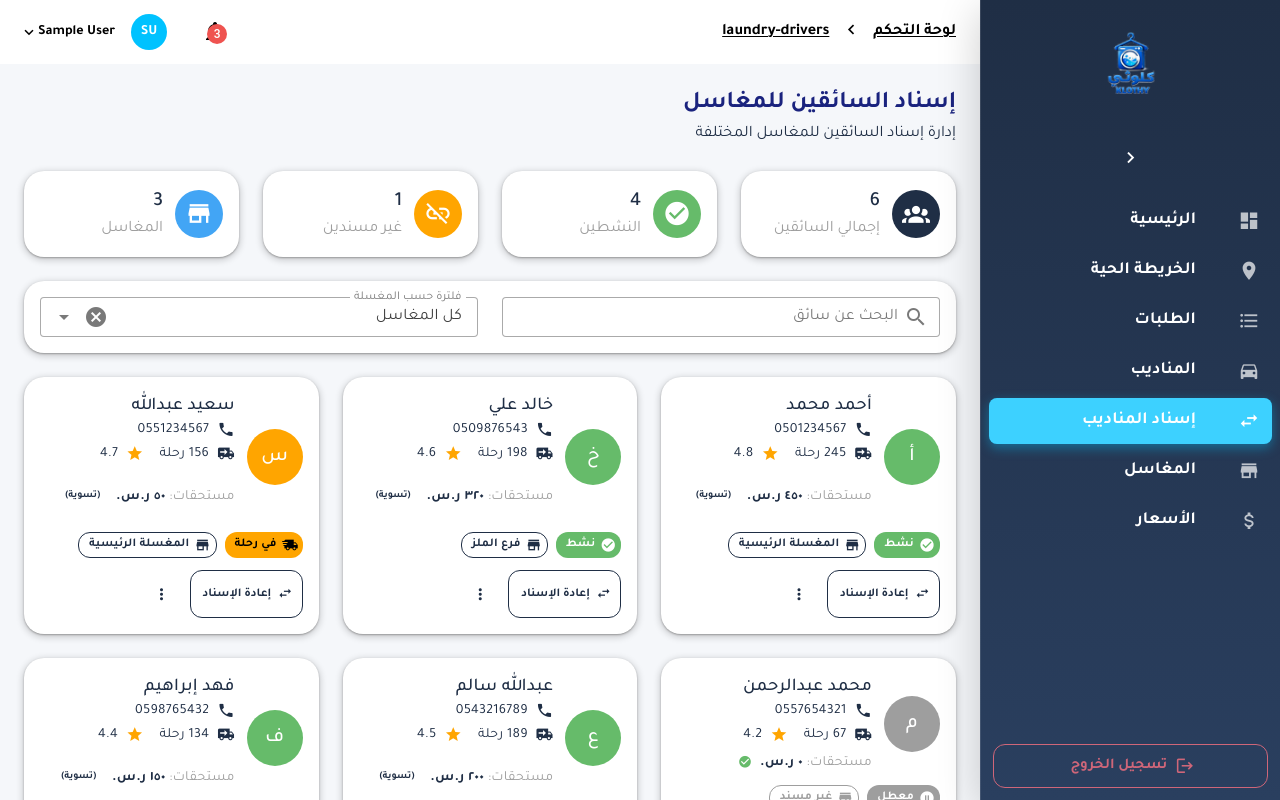
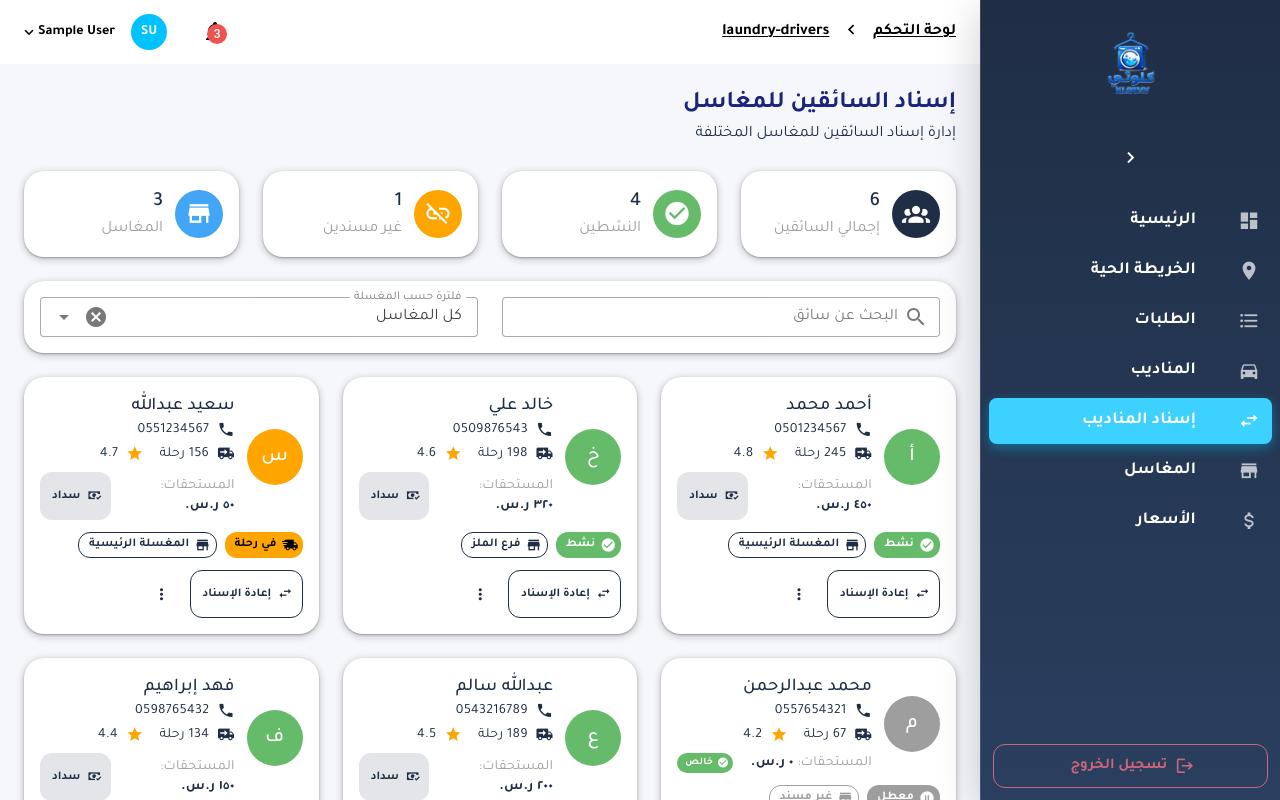
Before and after one commit to abdallah-mahmoud/klothy-dashboard, a Vue app: page /admin/laundry-drivers in a window 1280 px wide. Built offline with nearby package versions, Linux system fonts and the light colour scheme; sample sign-in values are in the browser's storage; what vue3-apexcharts would draw is missing.

Commit message:
style: improve visibility of settlement buttons

```diff
--- a/src/components/drivers/DriverCard.vue
+++ b/src/components/drivers/DriverCard.vue
@@ -22,26 +22,30 @@
             <v-icon icon="mdi-star" size="small" color="warning" class="mr-2" />
             <span class="text-body-2">{{ driver.rating }}</span>
           </div>
-          <div class="mt-2 text-caption">
-            <span class="text-grey">مستحقات: </span>
-            <span class="font-weight-bold text-primary">{{ formatCurrency(driver.unpaidRevenue || 0) }}</span>
+          <div class="mt-2 d-flex align-center justify-space-between">
+            <div>
+              <span class="text-grey text-caption">المستحقات: </span>
+              <span class="font-weight-bold text-primary">{{ formatCurrency(driver.unpaidRevenue || 0) }}</span>
+            </div>
             <v-btn
               v-if="(driver.unpaidRevenue || 0) > 0"
-              size="x-small"
-              variant="text"
+              size="small"
+              variant="tonal"
               color="primary"
-              class="mr-2"
+              prepend-icon="mdi-cash-check"
               @click.stop="$emit('settle', driver)"
             >
-              (تسوية)
+              سداد
             </v-btn>
-            <v-icon
+            <v-chip
               v-else
-              icon="mdi-check-circle"
+              color="success"
               size="x-small"
-              color="success"
-              class="mr-2"
-            />
+              variant="flat"
+            >
+              <v-icon start size="12">mdi-check-circle</v-icon>
+              خالص
+            </v-chip>
           </div>
         </div>
       </div>
--- a/src/views/admin/LaundriesView.vue
+++ b/src/views/admin/LaundriesView.vue
@@ -105,26 +105,30 @@
         <!-- Financials -->
         <template #item.financials="{ item }">
           <div class="text-caption">
-            <div class="d-flex align-center justify-space-between mb-1">
+            <div class="d-flex align-center justify-space-between mb-2">
               <span class="text-primary font-weight-bold">
                 {{ formatCurrency(item.laundryRevenue) }}
               </span>
               <v-btn
                 v-if="item.laundryRevenue > 0"
-                size="x-small"
+                size="small"
                 color="primary"
-                variant="text"
-                class="px-1"
+                variant="tonal"
+                prepend-icon="mdi-cash-check"
+                class="px-3"
                 @click="handleSettleLaundry(item)"
               >
                 سداد
               </v-btn>
-              <v-icon
+              <v-chip
                 v-else
                 color="success"
                 size="small"
-                icon="mdi-check-circle"
-              ></v-icon>
+                variant="outlined"
+              >
+                <v-icon start size="14">mdi-check</v-icon>
+                خالص
+              </v-chip>
             </div>
             <div class="d-flex align-center justify-space-between">
               <span class="text-secondary font-weight-bold">
@@ -132,20 +136,24 @@
               </span>
               <v-btn
                 v-if="item.driverRevenue > 0"
-                size="x-small"
+                size="small"
                 color="secondary"
-                variant="text"
-                class="px-1"
+                variant="tonal"
+                prepend-icon="mdi-cash-multiple"
+                class="px-3"
                 @click="handleSettleDrivers(item)"
               >
                 سداد
               </v-btn>
-              <v-icon
+               <v-chip
                 v-else
                 color="success"
                 size="small"
-                icon="mdi-check-circle"
-              ></v-icon>
+                variant="outlined"
+              >
+                <v-icon start size="14">mdi-check</v-icon>
+                خالص
+              </v-chip>
             </div>
           </div>
         </template>
```
